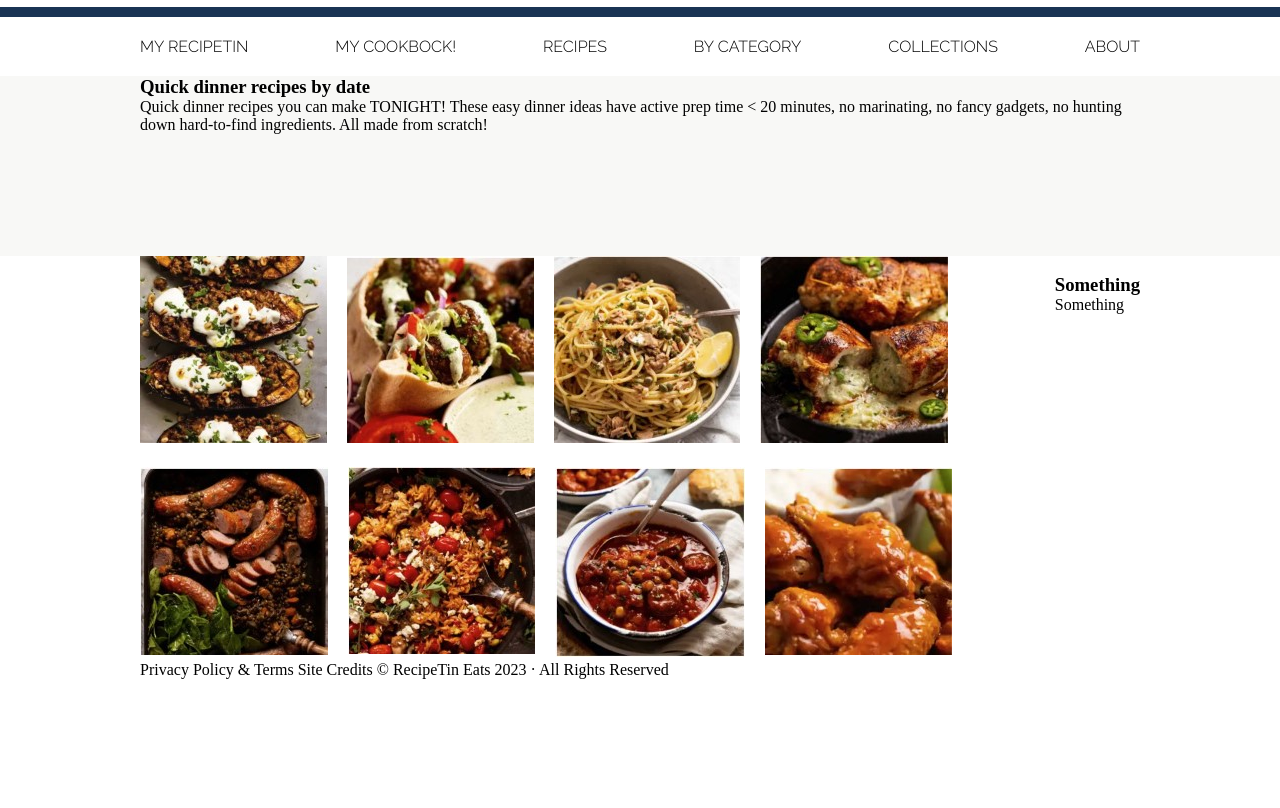
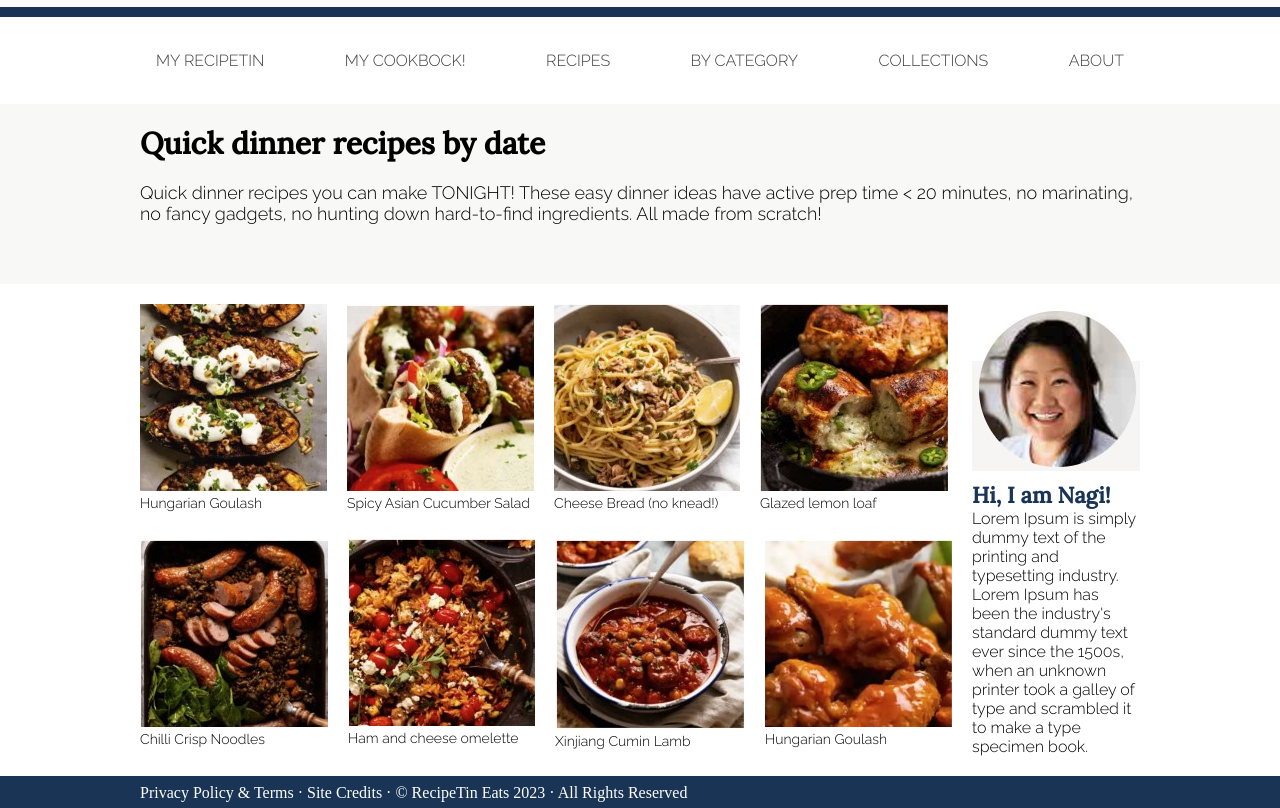
Before and after one commit to CharlieMaven/Receipts, a plain HTML site: page index.html in a window 1280 px wide. Shown: the part 77-885 px from the top of the page. Before the commit the page ends 800 px from the top, so only its background shows below. Drawn offline with Linux system fonts and the light colour scheme; a web font is replaced by a local one.

Commit message:
Add style and content
    - Adjust elements which should be 0 auto margin
    - Adjust elements which take whole screen
    - Add proper fonts and font-size

Fun stuff and my github routine works, wohooo!

```diff
--- a/index.html
+++ b/index.html
@@ -17,12 +17,12 @@
 
     <nav>
         <ul>
-            <li>MY RECIPETIN</li>
-            <li>MY COOKBOCK!</li>
-            <li>RECIPES</li>
-            <li>BY CATEGORY</li>
-            <li>COLLECTIONS</li>
-            <li>ABOUT</li>
+            <li><a href="#">MY RECIPETIN</a></li>
+            <li><a href="#">MY COOKBOCK!</a></li>
+            <li><a href="#">RECIPES</a></li>
+            <li><a href="#">BY CATEGORY</a></li>
+            <li><a href="#">COLLECTIONS</a></li>
+            <li><a href="#">ABOUT</a></li>
         </ul>
     </nav>
 
@@ -35,39 +35,47 @@
         <section class="meals">
             <article>
                 <img src="Item1.jpg" alt="Meal 1">
+                <p>Hungarian Goulash</p>
             </article>
             <article>
                 <img src="Item2.jpg" alt="Meal 2">
+                <p>Spicy Asian Cucumber Salad</p>
             </article>
             <article>
                 <img src="Item3.jpg" alt="Meal 3">
+                <p>Cheese Bread (no knead!)</p>
             </article>
             <article>
                 <img src="Item4.jpg" alt="Meal 4">
+                <p>Glazed lemon loaf</p>
             </article>
             <article>
                 <img src="Item5.jpg" alt="Meal 5">
+                <p>Chilli Crisp Noodles</p>
             </article>
             <article>
                 <img src="Item6.jpg" alt="Meal 6">
+                <p>Ham and cheese omelette</p>
             </article>
             <article>
                 <img src="Item7.jpg" alt="Meal 7">
+                <p>Xinjiang Cumin Lamb</p>
             </article>
             <article>
                 <img src="Item8.jpg" alt="Meal 8">
+                <p>Hungarian Goulash</p>
             </article>
         </section>
-        <sidebar>
-            <img>
-            <h3> Something</h3>
-            <p>Something</p>
-        </sidebar>
+        <aside>
+            <img src="Nagi.jpg" alt="Chef profile photo" id="profile-photo">
+            <h3> Hi, I am Nagi!</h3>
+            <p>Lorem Ipsum is simply dummy text of the printing and typesetting industry. Lorem Ipsum has been the industry's standard dummy text ever since the 1500s, when an unknown printer took a galley of type and scrambled it to make a type specimen book.</p>
+        </aside>
     </main>
 
     <footer>
-        <p>Privacy Policy & Terms
-            Site Credits
+        <p>Privacy Policy & Terms ·
+            Site Credits ·
             © RecipeTin Eats 2023 · All Rights Reserved</p>
     </footer>
 </body>
--- a/style.css
+++ b/style.css
@@ -48,7 +48,7 @@ ul {
 
   /* Change the link color to #111 (black) on hover */
   li a:hover {
-    background-color: #111;
+    background-color: rgba(25,52,84,0.6);
   }
 
 .highlight {
@@ -56,6 +56,17 @@ ul {
     margin: 0 ;
     height: 180px;
     background-color: rgba(246,245,243,0.7);
+}
+
+.highlight h3 {
+  font-family: Lora;
+  font-size: 30px;
+  padding: 20px;
+}
+
+.highlight p {
+  font-family: Raleway;
+  font-size: 18px;
 }
 
 .highlight-text {
@@ -67,6 +78,13 @@ main {
     width: 1000px;
     margin: 0 auto;
     display: flex;
+    padding-top: 20px;
+    padding-bottom: 20px;;
+}
+
+article p {
+  font-family: Raleway;
+  font-size: 14px;;
 }
 
 .meals {
@@ -76,11 +94,33 @@ main {
   gap: 20px;
 }
 
-sidebar {
-  flex-grow: 3;
+aside {
+  flex-shrink: 2;
+  display: flex;
+  flex-direction: column;
+  justify-content: center;
+}
+
+aside h3 {
+  font-family: Lora;
+  font-size: 22px;
+  color: rgb(25,52,84);
+  padding-top: 10px;
+}
+
+aside p {
+  font-family: Raleway;
+  font-size: 16px;
+}
+
+footer {
+  height: 4vh;
+  background-color: rgb(25,52,84);
+  color: #FFFFFF;
 }
 
 footer p {
     width: 1000px;
     margin: 0 auto;
+    padding-top: 8px;
 }
```
